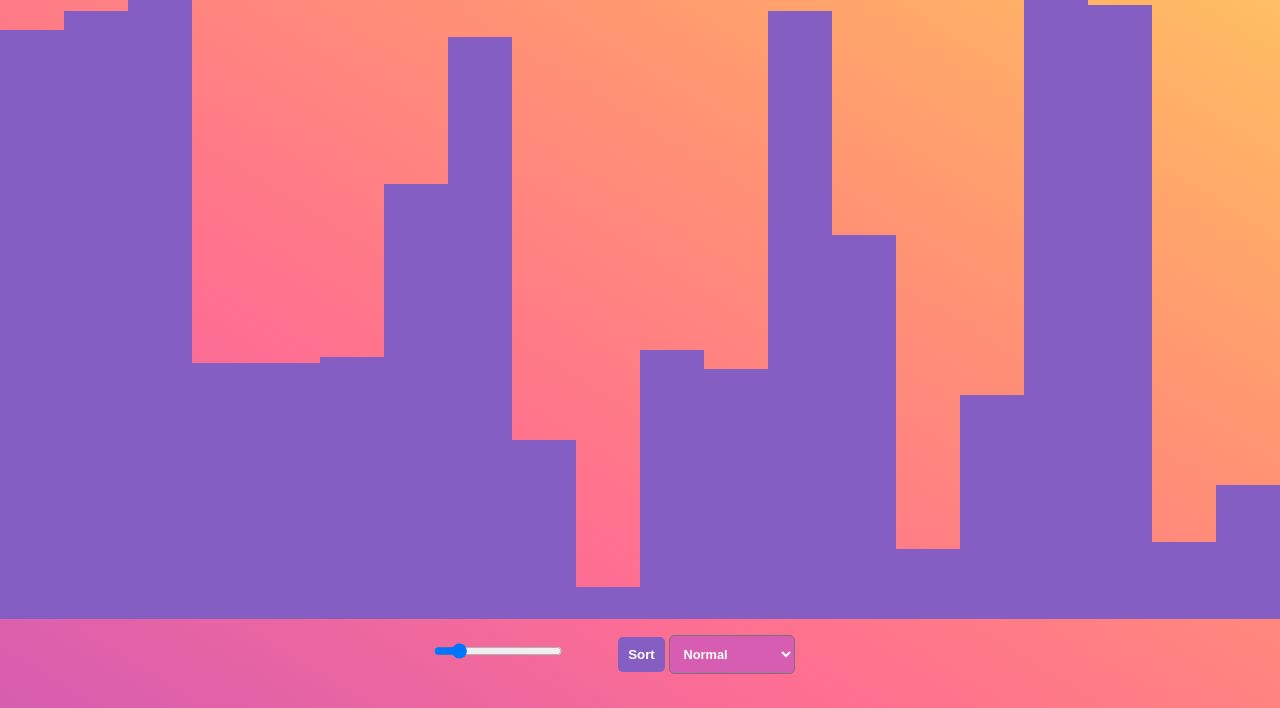
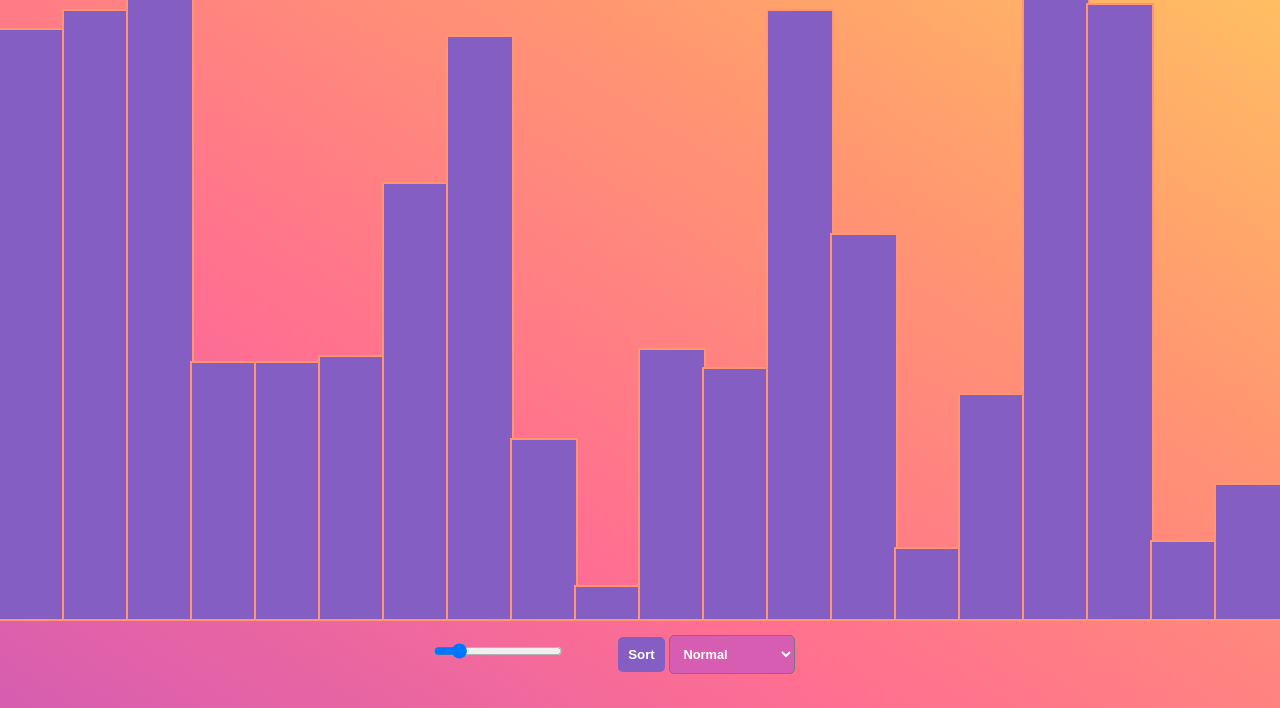
Before and after one commit to Rimkomatic/SortingAlgoVisualizer, a plain HTML site: page index.html in a window 1280 px wide. Shown: the part 92-800 px from the top of the page. Drawn offline with nearby package versions, Linux system fonts and the light colour scheme.

Commit message:
Update style.css

```diff
--- a/style.css
+++ b/style.css
@@ -40,7 +40,7 @@ body{
 
 .bar-item{
     position: relative;
-    /* border: 2px solid var(--orange-main-color); */
+    outline: var(--orange-main-color) solid 2px;
     background-color: var(--main-bg-color);
 }
 
```
